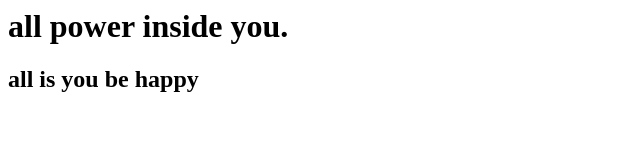
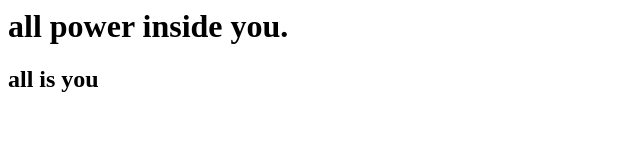
Before and after one commit to garg-prateek/learn-git-bharat, a plain HTML site: page index.html in a window 1280 px wide. Shown: the whole page, without its empty margins (0-640 px from the left). Drawn offline with Linux system fonts and the light colour scheme.

Commit message:
Revert "added a qoute"
This reverts commit f55807f91931da28594b2f42cfe33aadc84e412c.

```diff
--- a/index.html
+++ b/index.html
@@ -1,7 +1,7 @@
 <html>
 <body>
 <h1>all power inside you.</h1>
-<h2>all is you be happy</h2>
+<h2>all is you</h2>
 </body>
 
 </html>
```
